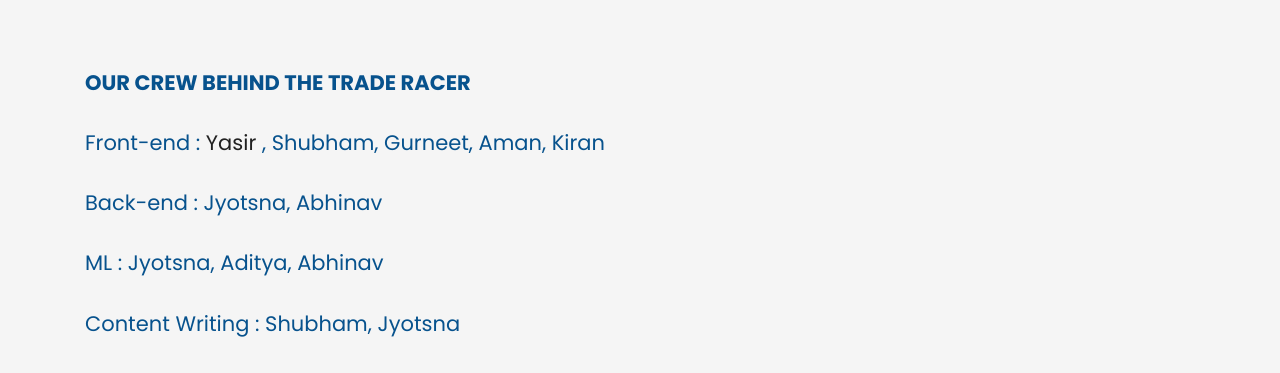
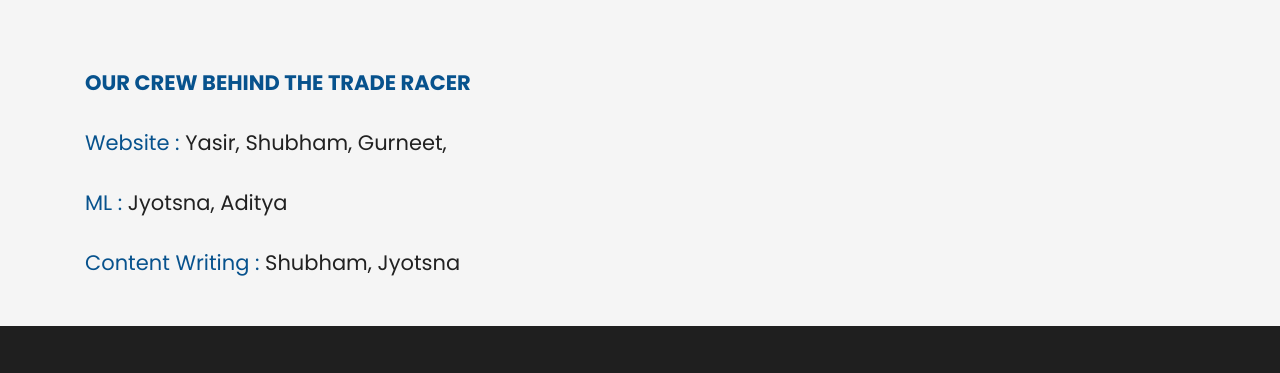
Before and after one commit to yasirahmad62/trade-racer, a plain HTML site: page blog.html in a window 1280 px wide. Shown: the part 3600-3973 px from the top of the page. Drawn offline with Linux system fonts and the light colour scheme.

Commit message:
Update blog.html

```diff
--- a/blog.html
+++ b/blog.html
@@ -268,11 +268,9 @@
 might help investors to reap most out of the markets
 and Trade Racer can act as such a platform.</p><br><br>
 <h4 style="font-weight: bold; ">OUR CREW BEHIND THE TRADE RACER</h4>
-                     <h4>Front-end  :   <a href="https://www.linkedin.com/in/ahmad-yasir-5bb1a1181/"> Yasir</a> ,  Shubham,  Gurneet,  Aman,
-Kiran</h4>
-<h4>Back-end  :  Jyotsna,  Abhinav</h4>
-<h4>ML  :  Jyotsna,  Aditya,  Abhinav</h4>
-<h4>Content Writing  :  Shubham,  Jyotsna</h4>
+<h4>Website  : <a class="social"href="https://www.linkedin.com/in/ahmad-yasir-5bb1a1181/">Yasir, </a> <a  class="social" href=""> Shubham,</a> <a class="social" href="https://www.linkedin.com/in/gurneet-kaur-7a845a18b"> Gurneet,</a></h4>
+<h4>ML  :  <a class="social" href="https://www.linkedin.com/in/jyotsna-4140ab171/">Jyotsna, </a> <a class="social" href="https://www.linkedin.com/in/aditya-beri-a04386191"> Aditya</a> </h4>
+<h4>Content Writing  :<a  class="social" href=""> Shubham,</a> <a class="social" href="https://www.linkedin.com/in/jyotsna-4140ab171/">Jyotsna </a></h4>
                  </div>
               </div>
             </div>
```
